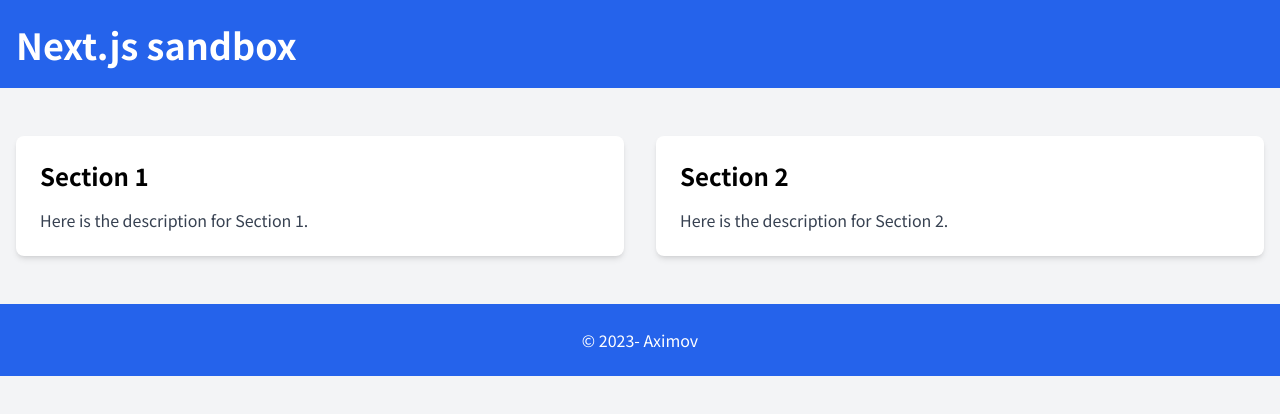
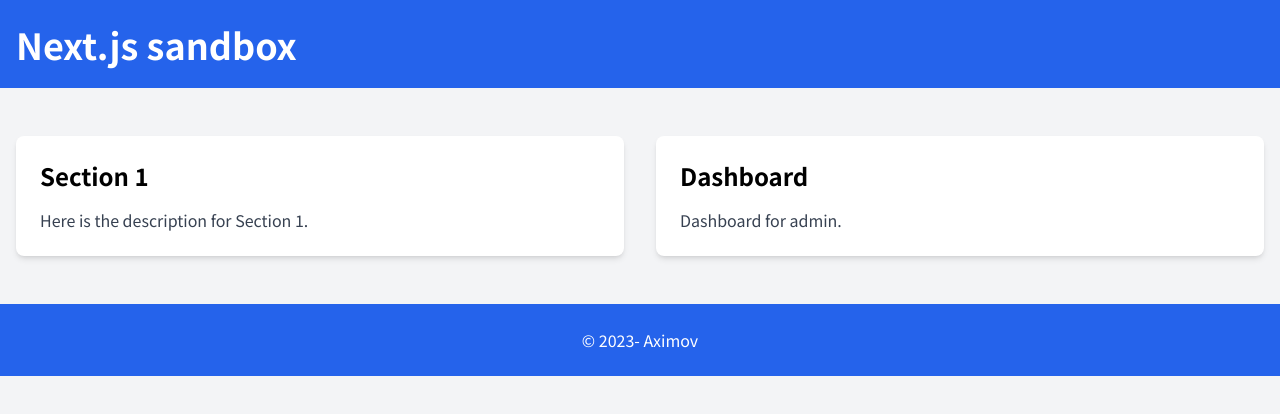
Before and after one commit to aximov/nextjs-sandbox, a Next.js app: page / in a window 1280 px wide. Shown: the top 414 px of the page. Built offline with nearby package versions, Linux system fonts and the light colour scheme.

Commit message:
Add navigation

```diff
--- a/app/layout.tsx
+++ b/app/layout.tsx
@@ -1,6 +1,7 @@
 import './globals.css'
 import { Noto_Sans_JP } from 'next/font/google'
 import { Analytics } from '@vercel/analytics/react'
+import Link from 'next/link'
 
 // Preloading enabled by default so an error occurs without subsetting
 const notoSansJp = Noto_Sans_JP({ subsets: ['latin'] })
@@ -21,7 +22,9 @@ export default function RootLayout({
         <div className="min-h-screen bg-gray-100 dark:bg-gray-900">
           <header className="bg-blue-600 dark:bg-blue-800 text-white py-6">
             <div className="container mx-auto px-4">
-              <h1 className="text-4xl font-bold">Next.js sandbox</h1>
+              <h1 className="text-4xl font-bold">
+                <Link href="/">Next.js sandbox</Link>
+              </h1>
             </div>
           </header>
           {children}
--- a/app/page.tsx
+++ b/app/page.tsx
@@ -1,3 +1,5 @@
+import Link from 'next/link'
+
 export default function Home() {
   return (
     <main className="container mx-auto px-4 py-12">
@@ -8,12 +10,16 @@ export default function Home() {
             Here is the description for Section 1.
           </p>
         </div>
-        <div className="bg-white dark:bg-gray-800 p-6 rounded-lg shadow-md">
-          <h2 className="dark:text-white text-2xl font-bold mb-4">Section 2</h2>
-          <p className="text-gray-700 dark:text-gray-300">
-            Here is the description for Section 2.
-          </p>
-        </div>
+        <Link href="/dashboard">
+          <div className="bg-white dark:bg-gray-800 p-6 rounded-lg shadow-md">
+            <h2 className="dark:text-white text-2xl font-bold mb-4">
+              Dashboard
+            </h2>
+            <p className="text-gray-700 dark:text-gray-300">
+              Dashboard for admin.
+            </p>
+          </div>
+        </Link>
       </section>
     </main>
   )
```
